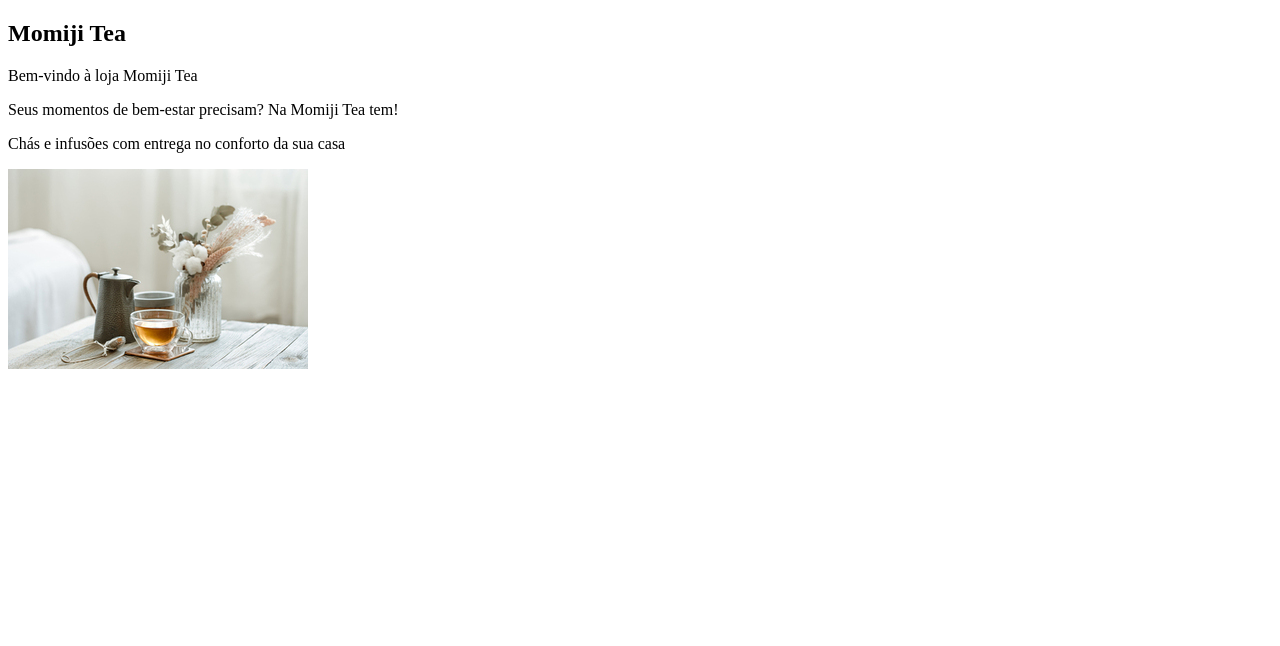
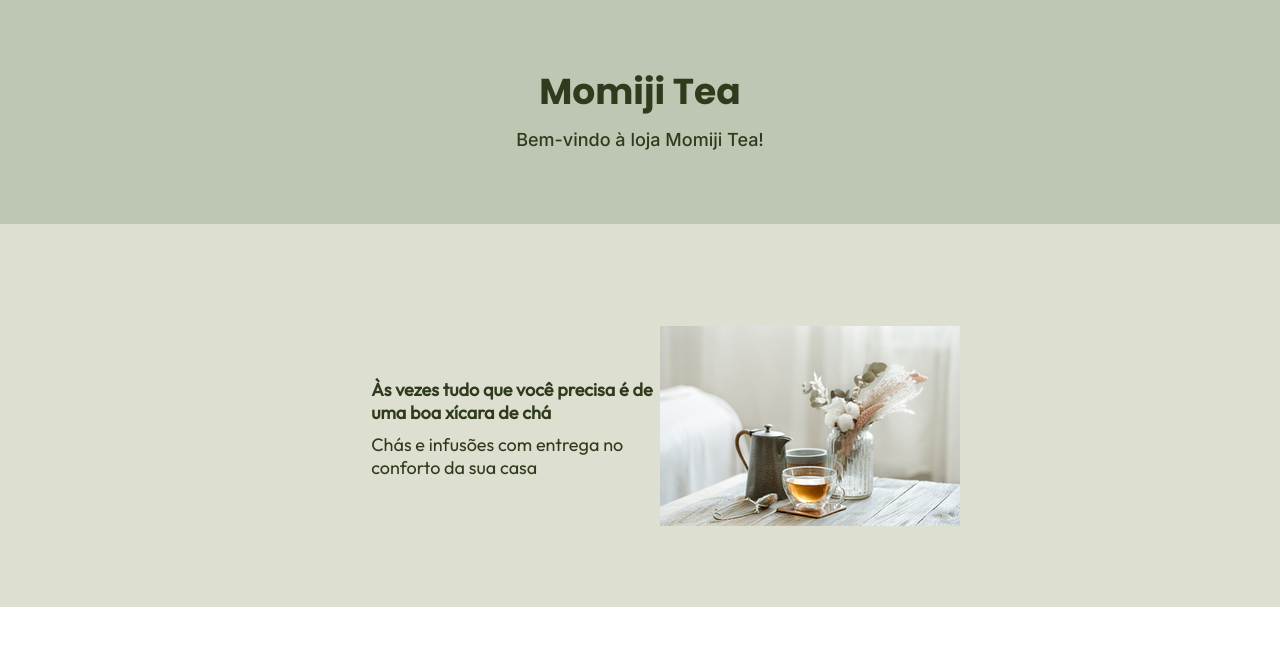
Before and after one commit to miyazatojj/lojinha, a plain HTML site: page index.html in a window 1280 px wide. Drawn offline with Linux system fonts and the light colour scheme.

Commit message:
adicionando style.css

```diff
--- a/index.html
+++ b/index.html
@@ -5,18 +5,23 @@
     <meta http-equiv="X-UA-Compatible" content="IE=edge">
     <meta name="viewport" content="width=device-width, initial-scale=1.0">
     <title>Momiji Tea</title>
+    <link rel="stylesheet" href="style.css">
 </head>
 <body>
     <header></header>
-    <main class="apresentacao">
-        <section class="apresentacao__intro">
-            <h1 class="apresentacao__intro__titulo">Momiji Tea</h1>
-            <p class="apresentacao__intro__texto">Bem-vindo à loja Momiji Tea</p>
+    <main>
+        <section class="apresentacao">
+            <h1 class="apresentacao__titulo">Momiji Tea</h1>
+            <p class="apresentacao__texto">Bem-vindo à loja Momiji Tea!</p>
         </section>
         <section class="apresentacao__conteudo">
-            <p class="apresentacao__conteudo__titulo">Seus momentos de bem-estar precisam? Na Momiji Tea tem!</p>
-            <p class="apresentacao__conteudo__texto">Chás e infusões com entrega no conforto da sua casa</p>
-            <img src="copo-de-cha.jpg" alt="Foto de um copo de chá">
+            <div>
+                <h6 class="apresentacao__conteudo__titulo"><strong>Às vezes tudo que você precisa é de uma boa xícara de chá</strong></h6>
+                <p class="apresentacao__conteudo__texto">Chás e infusões com entrega no conforto da sua casa</p>
+            </div>
+            <div>
+                <img src="copo-de-cha.jpg">
+            </div>
         </section>
     </main>
     <footer></footer>
--- /dev/null
+++ b/style.css
@@ -0,0 +1,48 @@
+@import url('https://fonts.googleapis.com/css2?family=Inter:wght@500&family=Outfit&family=Poppins:wght@700&display=swap');
+
+* {
+    margin: 0;
+    padding: 0;
+}
+
+body {
+    box-sizing: border-box;
+}
+
+.apresentacao {
+    background-color: #BEC7B4;
+    color: #2F3B1C;
+    padding: 5%;
+}
+
+.apresentacao__titulo {
+    text-align: center;
+    font-family: 'Poppins', sans-serif;
+    font-size: 36px;
+}
+
+.apresentacao__texto {
+    text-align: center;
+    font-family: 'Inter', sans-serif;
+    font-size: 18px;
+    padding: 10px;
+}
+
+.apresentacao__conteudo {
+    background-color: #DDDFD1;
+    display: flex;
+    align-items: center;
+    padding: 8% 25% 6% 29%;
+    justify-content: space-between;
+    font-family: 'Outfit', sans-serif;
+    color: #2F3B1C;
+}
+
+.apresentacao__conteudo__titulo {
+    font-size: 18px;
+}
+
+.apresentacao__conteudo__texto {
+     font-size: 18px;
+     margin-top: 9px;
+}
```
